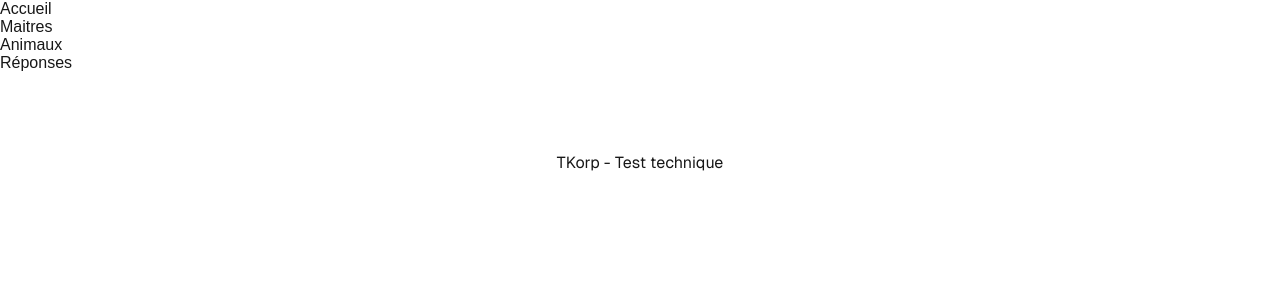
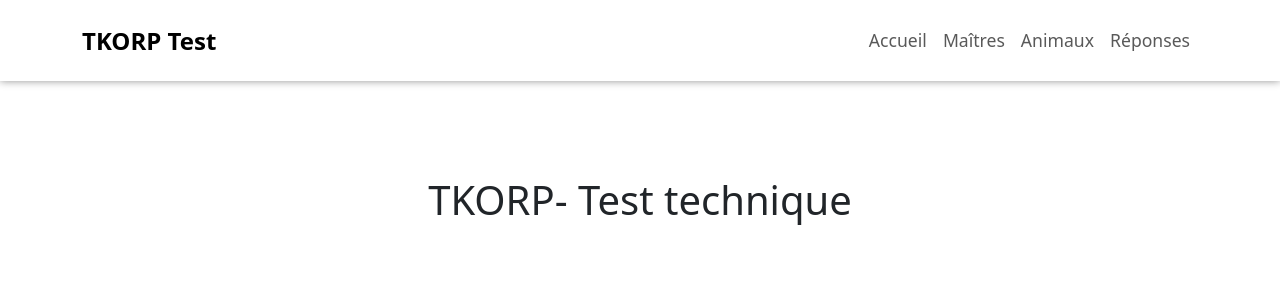
Before and after one commit to brightmarc90/tkorp_test_front, a Next.js app: page / in a window 1280 px wide. Shown: the top 300 px of the page. Built offline with nearby package versions, Linux system fonts and the light colour scheme.

Commit message:
Styles de la navbar

```diff
--- a/package.json
+++ b/package.json
@@ -11,10 +11,14 @@
   "dependencies": {
     "@emotion/react": "^11.13.3",
     "@emotion/styled": "^11.13.0",
+    "@fontsource/roboto": "^5.1.0",
+    "@mui/icons-material": "^6.1.1",
     "@mui/material": "^6.1.1",
     "axios": "^1.7.7",
+    "bootstrap": "^5.3.3",
     "next": "14.2.13",
     "react": "^18",
+    "react-bootstrap": "^2.10.5",
     "react-dom": "^18"
   },
   "devDependencies": {
--- a/src/app/globals.css
+++ b/src/app/globals.css
@@ -1,42 +1,4 @@
-:root {
-  --background: #ffffff;
-  --foreground: #171717;
+main{
+  padding-top: 5rem;
+  min-height: 100vh;
 }
-
-@media (prefers-color-scheme: dark) {
-  :root {
-    --background: #0a0a0a;
-    --foreground: #ededed;
-  }
-}
-
-html,
-body {
-  max-width: 100vw;
-  overflow-x: hidden;
-}
-
-body {
-  color: var(--foreground);
-  background: var(--background);
-  font-family: Arial, Helvetica, sans-serif;
-  -webkit-font-smoothing: antialiased;
-  -moz-osx-font-smoothing: grayscale;
-}
-
-* {
-  box-sizing: border-box;
-  padding: 0;
-  margin: 0;
-}
-
-a {
-  color: inherit;
-  text-decoration: none;
-}
-
-@media (prefers-color-scheme: dark) {
-  html {
-    color-scheme: dark;
-  }
-}
--- a/src/app/layout.tsx
+++ b/src/app/layout.tsx
@@ -1,18 +1,7 @@
 import type { Metadata } from "next";
-import localFont from "next/font/local";
-import "./globals.css";
 import Navbar from "@/components/navbar/Navbar";
-
-const geistSans = localFont({
-  src: "./fonts/GeistVF.woff",
-  variable: "--font-geist-sans",
-  weight: "100 900",
-});
-const geistMono = localFont({
-  src: "./fonts/GeistMonoVF.woff",
-  variable: "--font-geist-mono",
-  weight: "100 900",
-});
+import 'bootstrap/dist/css/bootstrap.min.css';
+import "./globals.css"
 
 export const metadata: Metadata = {
   title: "Create Next App",
@@ -26,7 +15,7 @@ export default function RootLayout({
 }>) {
   return (
     <html lang="en">
-      <body className={`${geistSans.variable} ${geistMono.variable}`}>
+      <body>
         <header>
           <Navbar />
         </header>
--- a/src/app/page.module.css
+++ /dev/null
@@ -1,165 +0,0 @@
-.page {
-  --gray-rgb: 0, 0, 0;
-  --gray-alpha-200: rgba(var(--gray-rgb), 0.08);
-  --gray-alpha-100: rgba(var(--gray-rgb), 0.05);
-
-  --button-primary-hover: #383838;
-  --button-secondary-hover: #f2f2f2;
-
-  display: grid;
-  grid-template-rows: 20px 1fr 20px;
-  align-items: center;
-  justify-items: center;
-  min-height: 100svh;
-  padding: 80px;
-  gap: 64px;
-  font-family: var(--font-geist-sans);
-}
-
-@media (prefers-color-scheme: dark) {
-  .page {
-    --gray-rgb: 255, 255, 255;
-    --gray-alpha-200: rgba(var(--gray-rgb), 0.145);
-    --gray-alpha-100: rgba(var(--gray-rgb), 0.06);
-
-    --button-primary-hover: #ccc;
-    --button-secondary-hover: #1a1a1a;
-  }
-}
-
-.main {
-  display: flex;
-  flex-direction: column;
-  gap: 32px;
-  grid-row-start: 2;
-}
-
-.main ol {
-  font-family: var(--font-geist-mono);
-  padding-left: 0;
-  margin: 0;
-  font-size: 14px;
-  line-height: 24px;
-  letter-spacing: -0.01em;
-  list-style-position: inside;
-}
-
-.main li:not(:last-of-type) {
-  margin-bottom: 8px;
-}
-
-.main code {
-  font-family: inherit;
-  background: var(--gray-alpha-100);
-  padding: 2px 4px;
-  border-radius: 4px;
-  font-weight: 600;
-}
-
-.ctas {
-  display: flex;
-  gap: 16px;
-}
-
-.ctas a {
-  appearance: none;
-  border-radius: 128px;
-  height: 48px;
-  padding: 0 20px;
-  border: none;
-  border: 1px solid transparent;
-  transition: background 0.2s, color 0.2s, border-color 0.2s;
-  cursor: pointer;
-  display: flex;
-  align-items: center;
-  justify-content: center;
-  font-size: 16px;
-  line-height: 20px;
-  font-weight: 500;
-}
-
-a.primary {
-  background: var(--foreground);
-  color: var(--background);
-  gap: 8px;
-}
-
-a.secondary {
-  border-color: var(--gray-alpha-200);
-  min-width: 180px;
-}
-
-.footer {
-  grid-row-start: 3;
-  display: flex;
-  gap: 24px;
-}
-
-.footer a {
-  display: flex;
-  align-items: center;
-  gap: 8px;
-}
-
-.footer img {
-  flex-shrink: 0;
-}
-
-/* Enable hover only on non-touch devices */
-@media (hover: hover) and (pointer: fine) {
-  a.primary:hover {
-    background: var(--button-primary-hover);
-    border-color: transparent;
-  }
-
-  a.secondary:hover {
-    background: var(--button-secondary-hover);
-    border-color: transparent;
-  }
-
-  .footer a:hover {
-    text-decoration: underline;
-    text-underline-offset: 4px;
-  }
-}
-
-@media (max-width: 600px) {
-  .page {
-    padding: 32px;
-    padding-bottom: 80px;
-  }
-
-  .main {
-    align-items: center;
-  }
-
-  .main ol {
-    text-align: center;
-  }
-
-  .ctas {
-    flex-direction: column;
-  }
-
-  .ctas a {
-    font-size: 14px;
-    height: 40px;
-    padding: 0 16px;
-  }
-
-  a.secondary {
-    min-width: auto;
-  }
-
-  .footer {
-    flex-wrap: wrap;
-    align-items: center;
-    justify-content: center;
-  }
-}
-
-@media (prefers-color-scheme: dark) {
-  .logo {
-    filter: invert();
-  }
-}
--- a/src/app/page.tsx
+++ b/src/app/page.tsx
@@ -1,9 +1,12 @@
 import styles from "./page.module.css";
+import 'bootstrap/dist/css/bootstrap.min.css';
 
 export default function Home() {
   return (
-    <div className={styles.page}>
-      TKorp - Test technique
+    <div className="container mt-5">
+      <div className="row">
+        <h1 className="text-center mt-5">TKORP- Test technique</h1>
+      </div>
     </div>
   );
 }
--- a/src/components/navbar/Navbar.tsx
+++ b/src/components/navbar/Navbar.tsx
@@ -1,15 +1,36 @@
+"use client"
+
 import Link from 'next/link'
-import React from 'react'
+import React, { useState } from 'react'
+import styles from "./navbar.module.css"
 
 export default function Navbar() {
-  return (
-    <div>
-        <ul>
-            <li><Link href={"/"}>Accueil</Link></li>
-            <li><Link href={"/persons"}>Maitres</Link></li>
-            <li><Link href={"/animals"}>Animaux</Link></li>
-            <li><Link href={"/answers"}>Réponses</Link></li>
-        </ul>
-    </div>
+    const [activeLink, setActiveLink] = useState<string | null>(null);
+    const [toggle, setToggle] = useState<Boolean>(false)
+
+    const handleClick = (uri: string) => {
+        setActiveLink(uri)
+    }
+
+    const handleToggle = () => {
+        setToggle(!toggle)
+    }
+    return (
+    <nav className={`navbar navbar-expand-lg fixed-top ${styles.navBar}`}>
+        <div className="container">
+            <Link className={`navbar-brand ${styles.brand}`} href="/">TKORP Test</Link>
+            <button className="navbar-toggler" type="button" data-bs-toggle="collapse" data-bs-target="#navbarNav" aria-controls="navbarNav" aria-expanded="false" aria-label="Toggle navigation" onClick={handleToggle}>
+                <span className="navbar-toggler-icon"></span>
+            </button>
+            <div className={`collapse navbar-collapse justify-content-end ${toggle? "show" : ""}`} id="navbarNav">
+                <ul className={`navbar-nav ${styles.navBarNav}`}>
+                    <li className="nav-item"><Link href={"/"} className={`nav-link ${activeLink === "/"? "active": ""}`} onClick={() => handleClick("/")}>Accueil</Link></li>
+                    <li className="nav-item"><Link href={"/persons"} className={`nav-link ${activeLink === "/persons"? "active": ""}`} onClick={() => handleClick("/persons")}>Maîtres</Link></li>
+                    <li className="nav-item"><Link href={"/animals"} className={`nav-link ${activeLink === "/animals"? "active": ""}`} onClick={() => handleClick("/animals")}>Animaux</Link></li>
+                    <li className="nav-item"><Link href={"/answers"} className={`nav-link ${activeLink === "/answers"? "active": ""}`} onClick={() => handleClick("/answers")}>Réponses</Link></li>
+                </ul>
+            </div>
+        </div>
+    </nav>
   )
 }
--- /dev/null
+++ b/src/components/navbar/navbar.module.css
@@ -0,0 +1,12 @@
+.navBar{
+    background-color: #fff;
+    padding: 1.1rem 0 !important;
+    box-shadow: 0 0px 8px 0px #0000006e;
+}
+.navBar .brand {
+    font-size: 1.5rem !important;
+    font-weight: bold;
+}
+.navBarNav a{
+    font-size: 1.1rem;
+}
```
Also changed, not shown: 1 other file (tests, documents, lock files or other folders).
